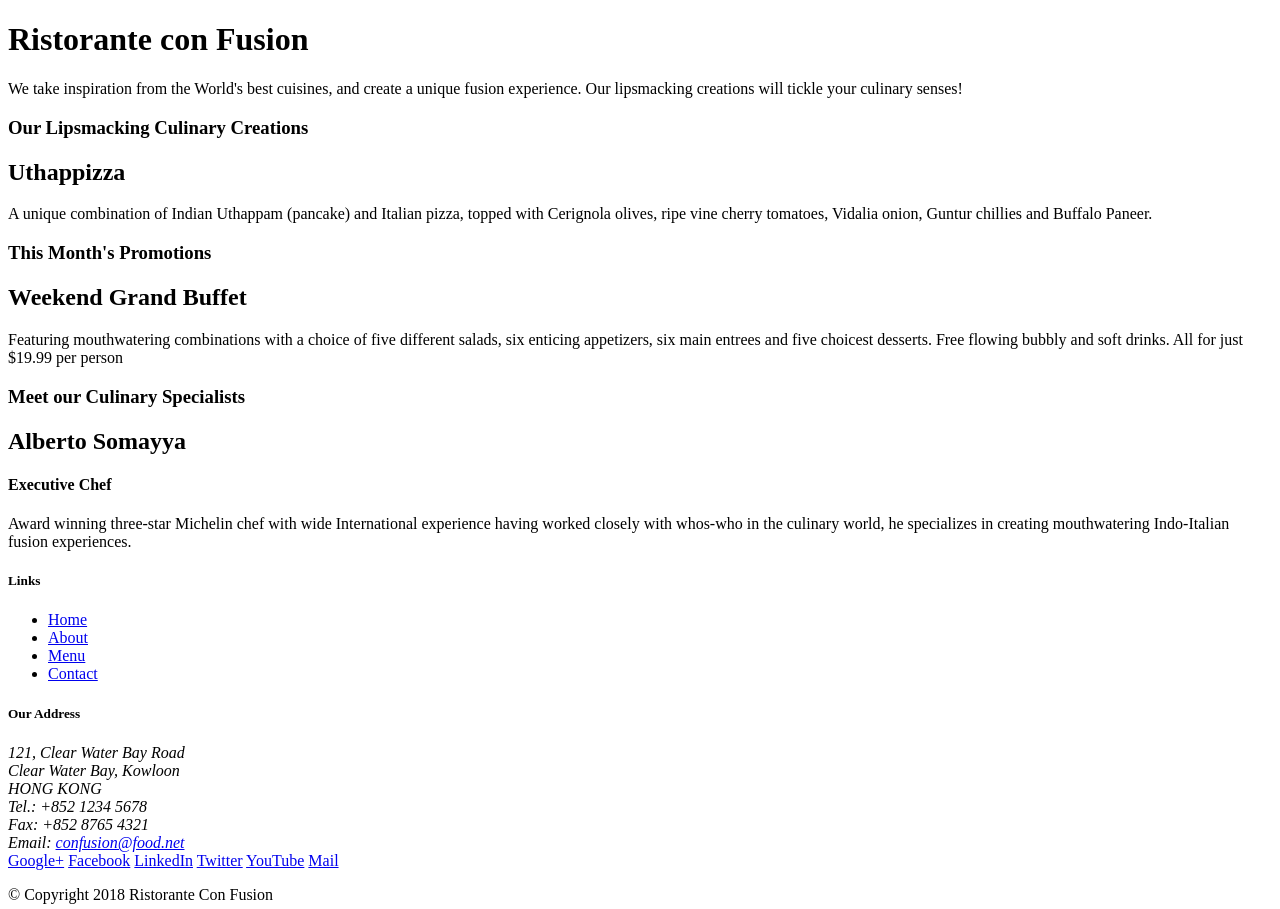
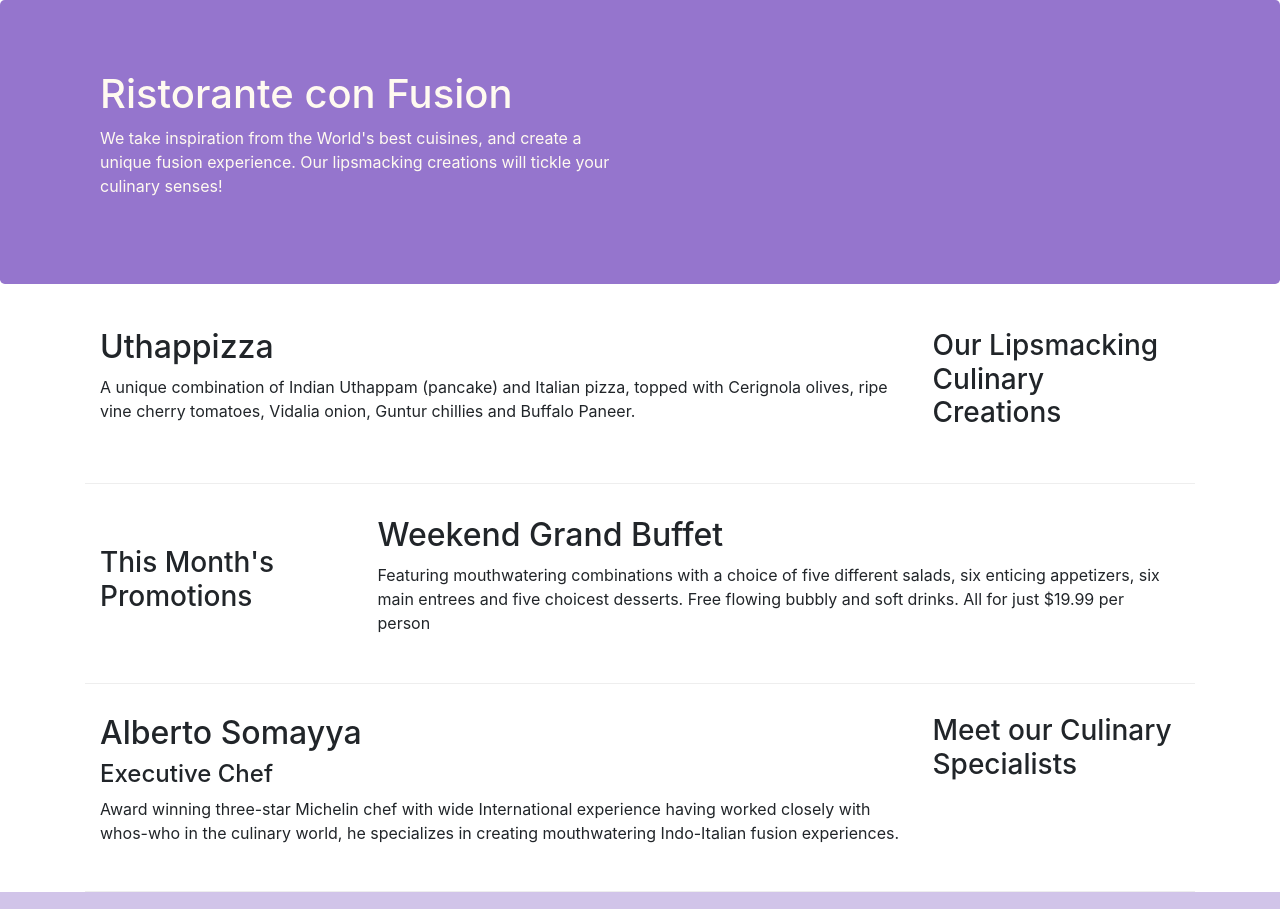
Before and after one commit to GunukulaNiharika/Bootstrap-Intro, a website: page index.html in a window 1280 px wide. Shown: the top 909 px of the page. Drawn offline with nearby package versions, Linux system fonts and the light colour scheme.

Commit message:
added css file

```diff
--- /dev/null
+++ b/css/styles.css
@@ -0,0 +1,30 @@
+.row-header{
+    margin:0px auto;
+    padding:0px;
+}
+
+.row-content {
+    margin:0px auto;
+    padding: 30px 0px 30px 0px;
+    border-bottom: 1px ridge;
+    min-height:200px;
+}
+
+.footer{
+    background-color: #D1C4E9;
+    margin:0px auto;
+    padding: 20px 0px 20px 0px;
+}
+
+.jumbotron {
+    padding:70px 30px 70px 30px;
+    margin:0px auto;
+    background: #9575CD ;
+    color:floralwhite;
+}
+
+address{
+    font-size:80%;
+    margin:0px;
+    color:#0f0f0f;
+}
--- a/index.html
+++ b/index.html
@@ -6,52 +6,53 @@
     <meta name="viewport" content="width=device-width, initial-scale=1, shrink-to-fit=no">
     <meta http-equiv="x-ua-compatible" content="ie=edge">
 
-    <link rel="stylesheet" href="node_modules/bootstrap/dist/css/bootstrap-grid.min.css">
+    <link rel="stylesheet" href="node_modules/bootstrap/dist/css/bootstrap.min.css">
+    <link rel="stylesheet" href="css/styles.css">
     <title>Ristorante Con Fusion</title>
 </head>
 
 <body>
 
-    <header>
-        <div>
-            <div>
-                <div>
+    <header class="jumbotron">
+        <div class="container">
+            <div class="row row-header align-items-center">
+                <div class="col-12 col-sm-6">
                     <h1>Ristorante con Fusion</h1>
                     <p>We take inspiration from the World's best cuisines, and create a unique fusion experience. Our lipsmacking creations will tickle your culinary senses!</p>
                 </div>
-                <div>
+                <div class="col-12 col-sm">
                 </div>
             </div>
         </div>
     </header>
 
-    <div>
-        <div>
-            <div>
+    <div class="container">
+        <div class="row row-content align-items-center">
+            <div class="col-12 col-sm-4 order-sm-last col-md-3">
                 <h3>Our Lipsmacking Culinary Creations</h3>
             </div>
-            <div>
+            <div class="col col-sm order-sm-first col-md">
                 <h2>Uthappizza</h2>
                 <p>A unique combination of Indian Uthappam (pancake) and Italian pizza, topped with Cerignola olives, ripe vine cherry tomatoes, Vidalia onion, Guntur chillies and Buffalo Paneer.</p>
             </div>
         </div>
 
 
-        <div>
-            <div>
+        <div class="row row-content align-items-center">
+            <div class="col-12 col-sm-4 col-md-3">
                 <h3>This Month's Promotions</h3>
             </div>
-            <div>
+            <div class="col col-sm col-md">
                 <h2>Weekend Grand Buffet</h2>
                 <p>Featuring mouthwatering combinations with a choice of five different salads, six enticing appetizers, six main entrees and five choicest desserts. Free flowing bubbly and soft drinks. All for just $19.99 per person </p>
             </div>
         </div>
 
-        <div>
-            <div>
+        <div class="row row-content">
+            <div class="col-12 col-sm-4 order-sm-last col-md-3">
                 <h3>Meet our Culinary Specialists</h3>
             </div>
-            <div>
+            <div class="col col-sm order-sm-first col-md">
                 <h2>Alberto Somayya</h2>
                 <h4>Executive Chef</h4>
                 <p>Award winning three-star Michelin chef with wide International experience having worked closely with whos-who in the culinary world, he specializes in creating mouthwatering Indo-Italian fusion experiences. </p>
@@ -59,19 +60,19 @@
         </div>
     </div>
 
-    <footer>
-        <div>
-            <div>
-                <div>
+    <footer class="footer">
+        <div class="container">
+            <div class="row">
+                <div class="col-4 offset-1 col-sm-2">
                     <h5>Links</h5>
-                    <ul>
+                    <ul class="list-unstyled">
                         <li><a href="#">Home</a></li>
                         <li><a href="#">About</a></li>
                         <li><a href="#">Menu</a></li>
                         <li><a href="#">Contact</a></li>
                     </ul>
                 </div>
-                <div>
+                <div class="col-7 col-sm-5">
                     <h5>Our Address</h5>
                     <address>
 		              121, Clear Water Bay Road<br>
@@ -82,8 +83,8 @@
 		              Email: <a href="mailto:confusion@food.net">confusion@food.net</a>
 		           </address>
                 </div>
-                <div>
-                    <div>
+                <div class="col-12 col-sm-4 align-self-center">
+                    <div class="text-center">
                         <a href="http://google.com/+">Google+</a>
                         <a href="http://www.facebook.com/profile.php?id=">Facebook</a>
                         <a href="http://www.linkedin.com/in/">LinkedIn</a>
@@ -93,8 +94,8 @@
                     </div>
                 </div>
            </div>
-           <div>
-                <div>
+           <div class="row justify-content-center">
+                <div class="col-auto">
                     <p>© Copyright 2018 Ristorante Con Fusion</p>
                 </div>
            </div>
```
